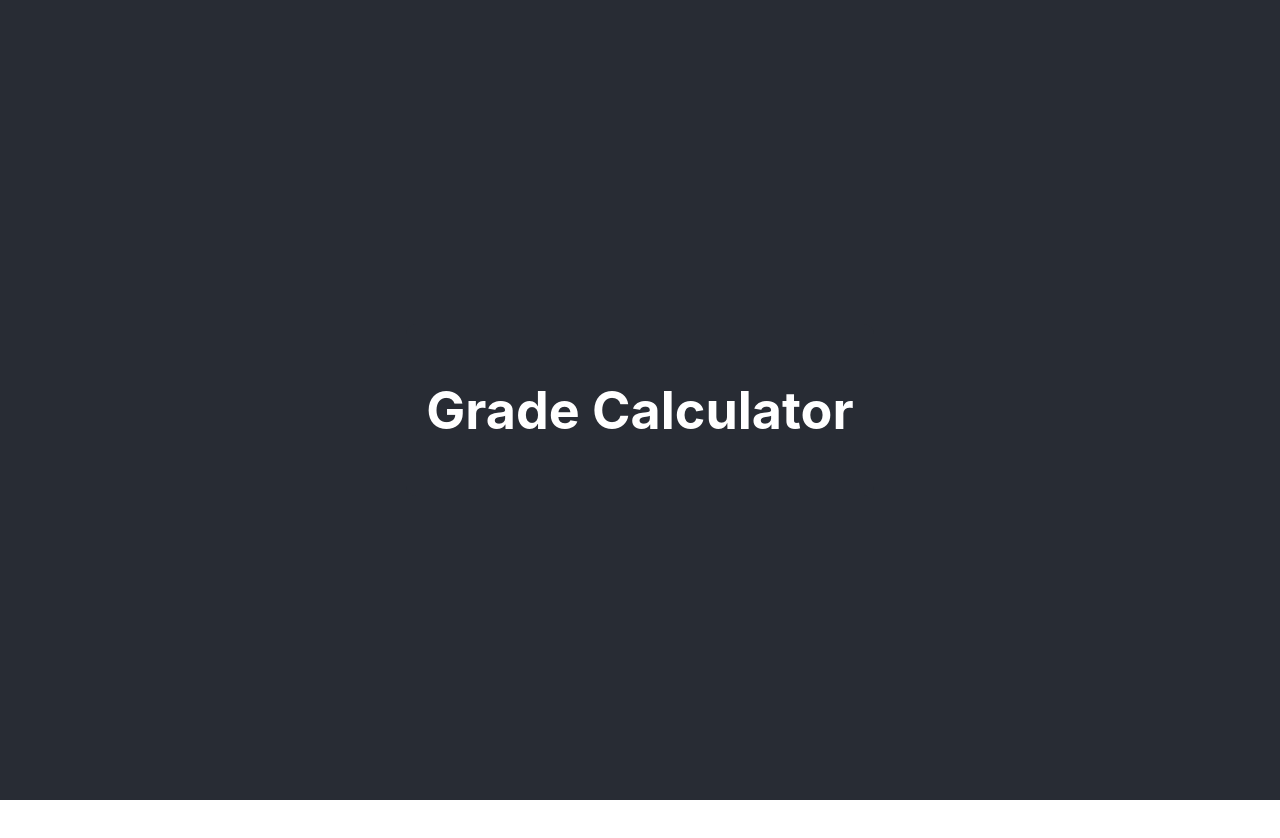
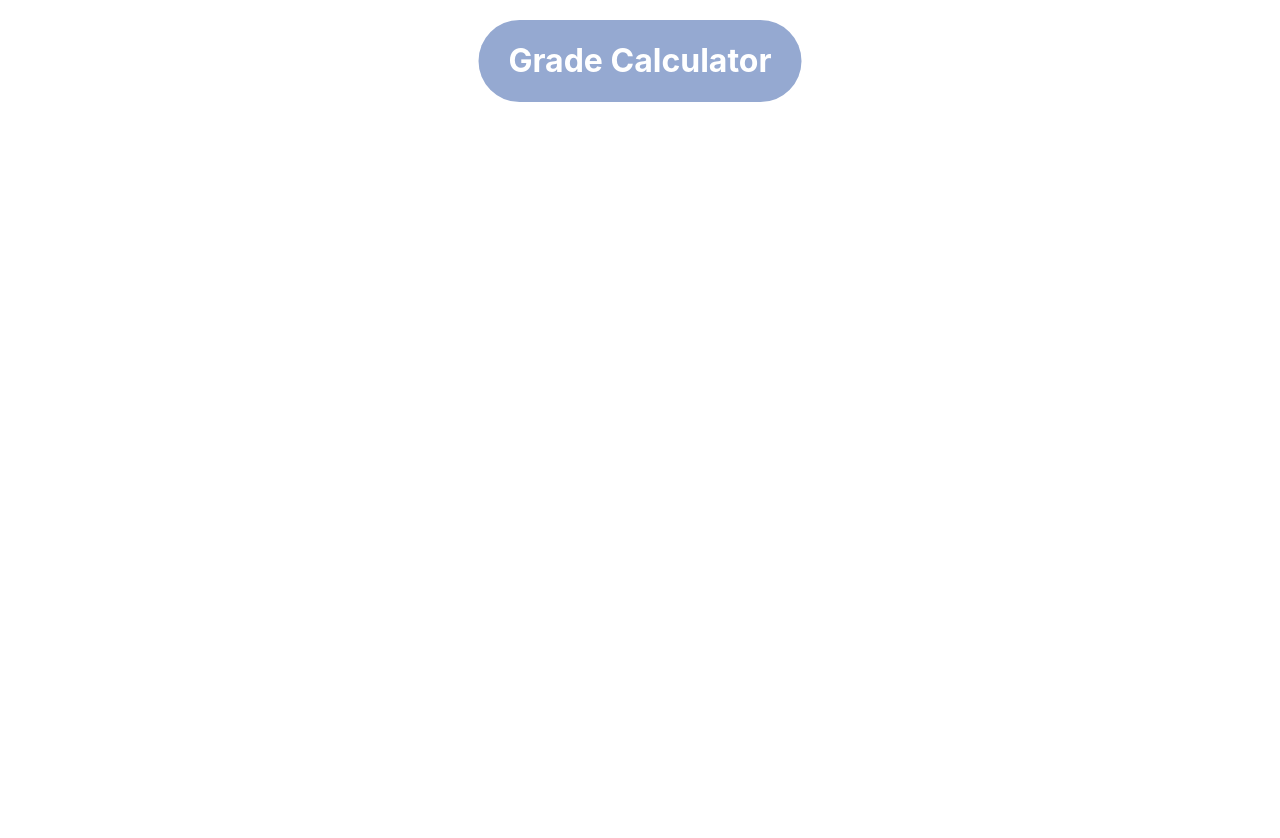
Before and after one commit to maeBoittiaux/grade-calculator, a React (Create React App) app: page / in a window 1280 px wide. Shown: the top 838 px of the page. Before the commit the page ends 800 px from the top, so only its background shows below. Built offline with nearby package versions, Linux system fonts and the light colour scheme.

Commit message:
Restyled title component

```diff
--- a/src/App.css
+++ b/src/App.css
@@ -1,14 +1,12 @@
 .App {
   text-align: center;
+  padding-top: 100px;
 }
 
 .App-header {
-  background-color: #282c34;
   min-height: 100vh;
   display: flex;
   flex-direction: column;
   align-items: center;
   justify-content: center;
-  font-size: calc(10px + 2vmin);
-  color: white;
 }
--- a/src/App.js
+++ b/src/App.js
@@ -5,8 +5,8 @@ import Title from './Title';
 function App() {
   return (
     <div className="App">
+      <Title />
       <header className="App-header">
-        <Title />
       </header>
     </div>
   );
--- a/src/Title.css
+++ b/src/Title.css
@@ -1,12 +1,18 @@
 .title-container {
-    background-color: #282c34;
-    border-radius: 10px;
-    padding: 20px;
+    background-color: #95a9d1;
+    border-radius: 100px;
     text-align: center;
+    padding-left: 30px;
+    padding-right: 30px;
     margin-top: 20px;
+    position: fixed;
+    top: 0;
+    left: 50%;
+    transform: translateX(-50%);
+    z-index: 1000;
 }
 
 .title {
     color: white;
-    font-size: 2em;
+    font-size: 32px;
 }
```
